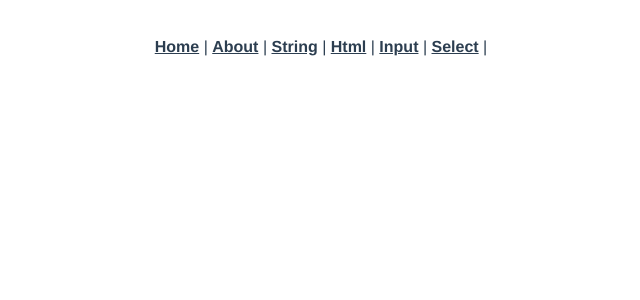
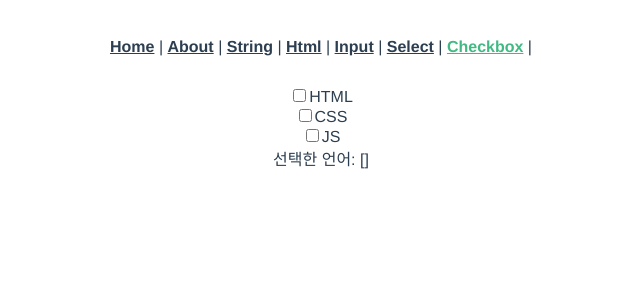
Before and after one commit to hellose/vue3-study, a Vue app: page /databinding/checkbox in a window 1280 px wide. Shown: the top 300 px of the page, without its empty margins (319-959 px from the left). Built offline with nearby package versions, Linux system fonts and the light colour scheme.

Commit message:
v-model (checkbox)

```diff
--- a/src/App.vue
+++ b/src/App.vue
@@ -6,6 +6,7 @@
     <router-link to="/databinding/html">Html</router-link> |
     <router-link to="/databinding/input">Input</router-link> |
     <router-link to="/databinding/select">Select</router-link> |
+    <router-link to="/databinding/checkbox">Checkbox</router-link> |
   </nav>
   <router-view />
 </template>
--- a/src/router/index.js
+++ b/src/router/index.js
@@ -47,6 +47,14 @@ const routes = [
       import(
         /* webpackChunkName: "databinding" */ '../views/1_databinding/DataBindingSelectView.vue'
       )
+  },
+  {
+    path: '/databinding/checkbox',
+    name: 'DataBindingCheckboxView',
+    component: () =>
+      import(
+        /* webpackChunkName: "databinding" */ '../views/1_databinding/DataBindingCheckboxView.vue'
+      )
   }
 ]
 
--- /dev/null
+++ b/src/views/1_databinding/DataBindingCheckboxView.vue
@@ -0,0 +1,37 @@
+<template>
+  <div>
+    <div>
+      <input
+        type="checkbox"
+        id="html"
+        value="HTML"
+        v-model="favoriteLanguage"
+      />
+      <label for="html">HTML</label>
+    </div>
+    <div>
+      <input type="checkbox" id="css" value="CSS" v-model="favoriteLanguage" />
+      <label for="css">CSS</label>
+    </div>
+    <div>
+      <input type="checkbox" id="js" value="JS" v-model="favoriteLanguage" />
+      <label for="js">JS</label>
+    </div>
+    <div>선택한 언어: {{ favoriteLanguage }}</div>
+  </div>
+</template>
+<script>
+export default {
+  components: {},
+  data() {
+    return {
+      favoriteLanguage: []
+    }
+  },
+  setup() {},
+  created() {},
+  mounted() {},
+  unmounted() {},
+  methods: {}
+}
+</script>
```
